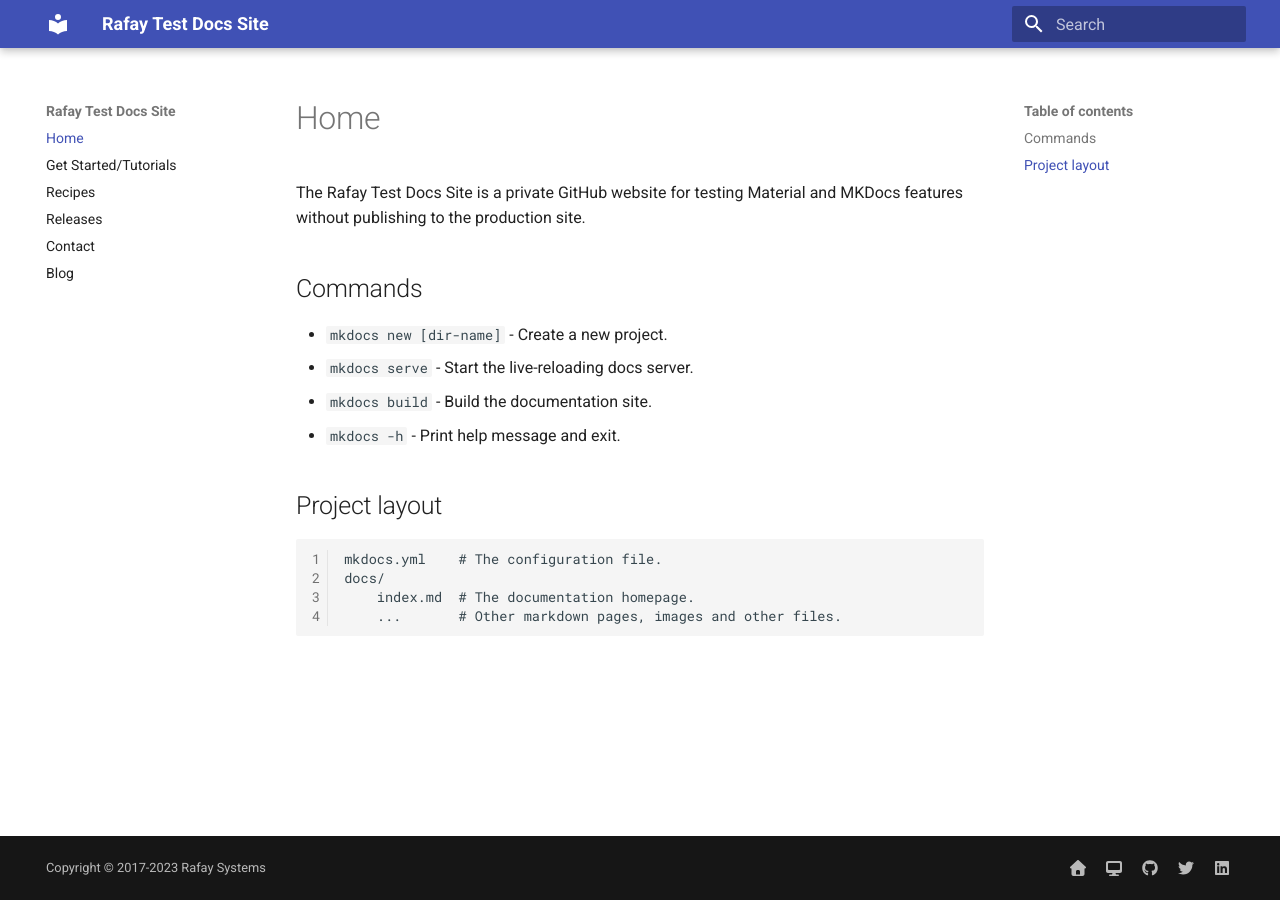
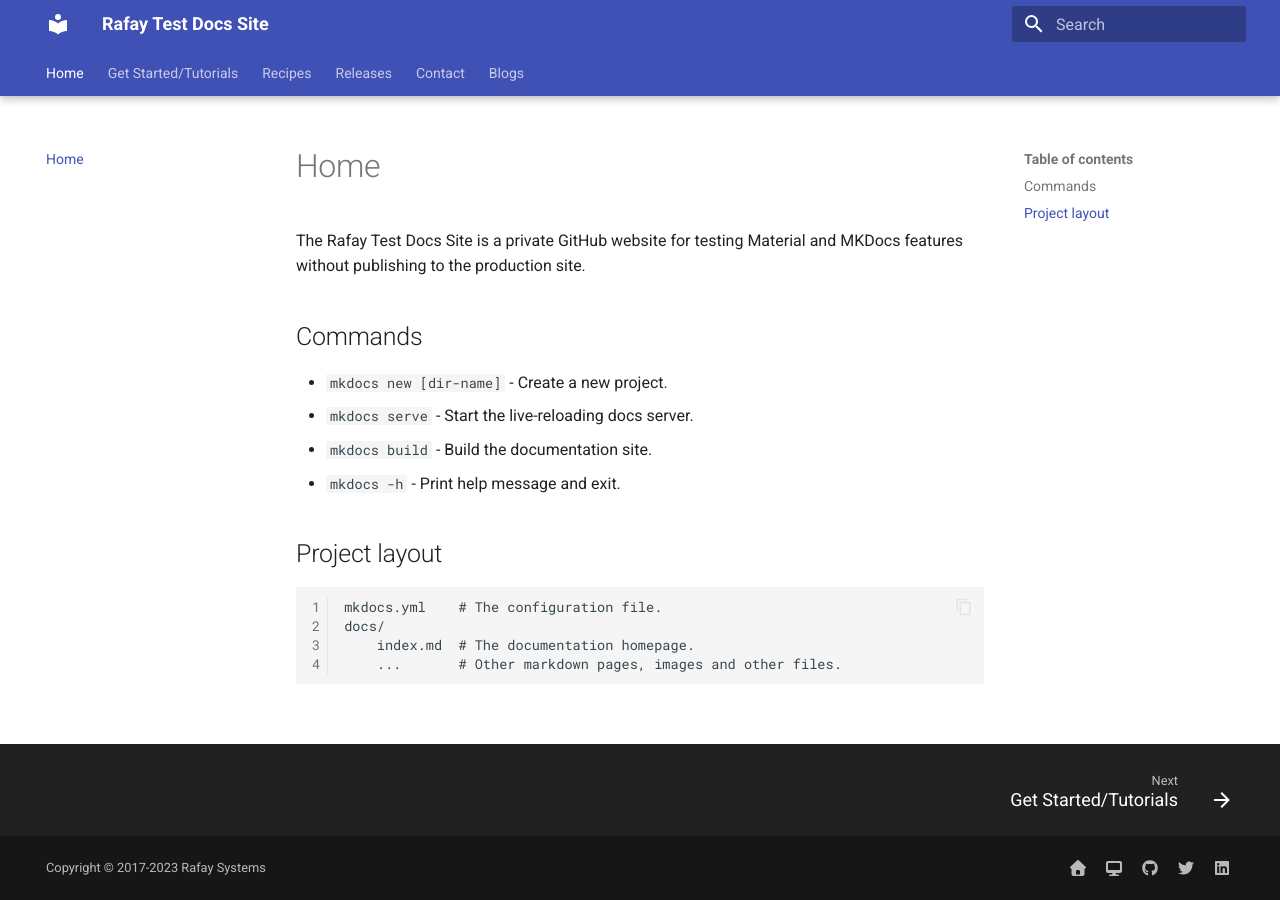
Before and after one commit to darren-rafay/testdocs, an MkDocs documentation site: the page built from docs/index.md, in a window 1280 px wide. Built offline with MkDocs 1.6.1 and Material for MkDocs 9.7.7, drawn with Linux system fonts in a browser that asks for light colours.

Commit message:
Set up Blog
Set up the blog feature on the test site

Moving the blog index MD file to be a sub page of the blog section removed the Archive and Categories tabs from the main menu.

```diff
--- a/mkdocs.yml
+++ b/mkdocs.yml
@@ -13,19 +13,34 @@
 # Configuration
 theme:
   name: material
+  language: en
+  features:
+    - tabs
+    - instant
+    - navigation.tabs
+    - toc.follow
+    - content.code.copy
+    - navigation.footer
+    - navigation.indexes
+    - navigation.path
+    - navigation.tabs
+    - navigation.tabs.sticky
+    - navigation.top
+    - navigation.tracking
+    - announce.dismiss
 
 # Extensions
 markdown_extensions:
-  - admonition
-  - attr_list
-  - codehilite:
+  - markdown.extensions.admonition
+  - markdown.extensions.attr_list
+  - markdown.extensions.codehilite:
       guess_lang: false
       linenums: true
-  - def_list
-  - footnotes
-  - md_in_html
-  - meta
-  - toc:
+  - markdown.extensions.def_list
+  - markdown.extensions.footnotes
+  - markdown.extensions.md_in_html
+  - markdown.extensions.meta
+  - markdown.extensions.toc:
       permalink: true
   - pymdownx.arithmatex
   - pymdownx.betterem:
@@ -62,6 +77,14 @@
 # Plugins
 plugins:
   - blog
+#  - rss
+  - rss:
+      match_path: blog/posts/.*
+      date_from_meta:
+        as_creation: date
+      categories:
+        - categories
+        - tags
   - search:
       separator: '[\s\-,:!=\[\]()"/]+|(?!\b)(?=[A-Z][a-z])|\.(?!\d)|&[lg]t;'
 #  - social:
@@ -71,9 +94,22 @@
 # Customization
 extra:
   generator: false
-  # analytics:
-    # provider: google
-    # property: G-KT7TYDFC8D
+  analytics:
+    provider: google
+    property: G-KT7TYDFC8D
+    feedback:
+      title: Was this page helpful?
+      ratings:
+        - icon: material/emoticon-happy-outline
+          name: This page was helpful
+          data: 1
+          note: >-
+            Thanks for your feedback!
+        - icon: material/emoticon-sad-outline
+          name: This page could be improved
+          data: 0
+          note: >-
+            Thanks for your feedback! Help us improve this page by using our <a href="https://github.com/darren-rafay/testrepo/issues/new/?title=[Feedback]+{title}+-+{url}" target="_blank" rel="noopener">feedback form</a>.
   social:
     - icon: fontawesome/solid/house
       link: https://rafay.co/
@@ -85,19 +121,6 @@
       link: https://twitter.com/rafaysystemsinc
     - icon: fontawesome/brands/linkedin
       link: https://www.linkedin.com/company/rafay-systems/
-  feedback:
-    title: Was this page helpful?
-    ratings:
-      - icon: material/emoticon-happy-outline
-        name: This page was helpful
-        data: 1
-        note: >-
-          Thanks for your feedback!
-      - icon: material/emoticon-sad-outline
-        name: This page could be improved
-        data: 0
-        note: >-
-          Thanks for your feedback! Help us improve this page by using our <a href="https://github.com/darren-rafay/testrepo/issues/new/?title=[Feedback]+{title}+-+{url}" target="_blank" rel="noopener">feedback form</a>.
 
 # Table of Contents
 nav:
@@ -106,4 +129,5 @@
   - Recipes: recipes/overview.md
   - Releases: releasenotes/overview.md
   - Contact: contact/overview.md
-  - Blogs: blog/index.md
+  - Blogs:
+      - blog/index.md
```
Also changed, not shown: docs/blog/index.md (deleted, +0 -1 lines).
